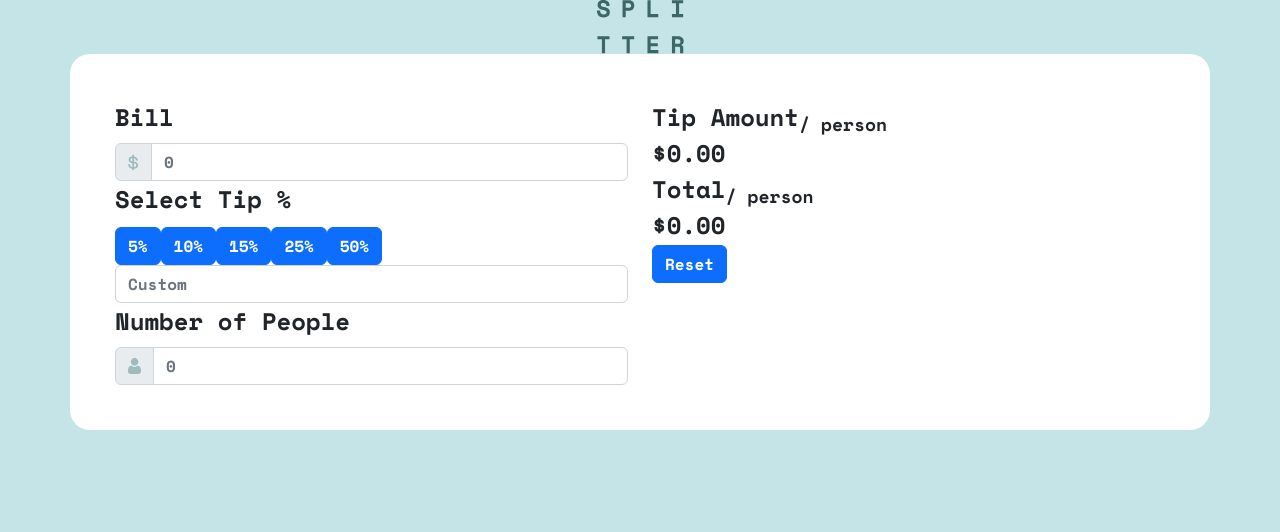
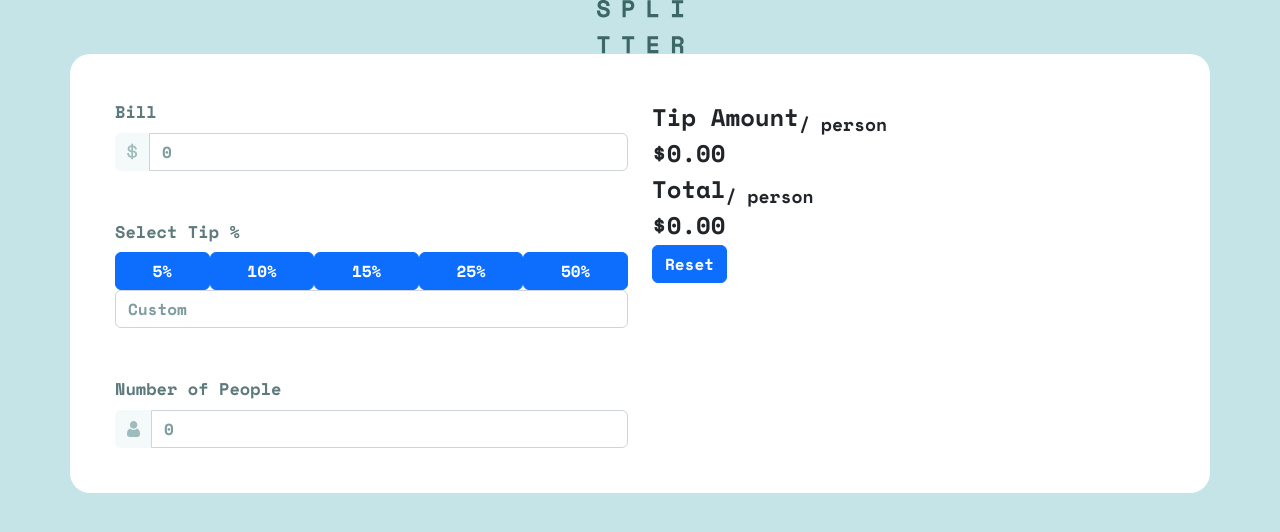
Before and after one commit to muksis/tip-calculator-app, a React (Create React App) app: page / in a window 1280 px wide. Shown: the top 532 px of the page. Built offline with nearby package versions, Linux system fonts and the light colour scheme.

Commit message:
Add calculator and tip selector css

```diff
--- a/src/components/Calculator.jsx
+++ b/src/components/Calculator.jsx
@@ -51,9 +51,9 @@ const Calculator = () => {
   };
 
   return (
-    <Container className='calculator'>
+    <Container fluid='sm' className='calculator'>
       <Row>
-        <Col>
+        <Col md className='mb-md-0 mb-5'>
           <Form.Label htmlFor='inputBill'>Bill</Form.Label>
           {/* Bill */}
           <InputGroup>
@@ -69,7 +69,7 @@ const Calculator = () => {
             />
           </InputGroup>
           {/* Tip */}
-          <Form.Label>Select Tip %</Form.Label>
+          <Form.Label className='mt-5'>Select Tip %</Form.Label>
           <TipSelector
             tipPercentage={tipPercentage}
             setTipPercentage={setTipPercentage}
--- a/src/components/TipSelector.jsx
+++ b/src/components/TipSelector.jsx
@@ -13,35 +13,44 @@ const TipSelector = ({ tipPercentage, setTipPercentage }) => {
   };
 
   return (
-    <div className='tipSelect'>
-      <Button onClick={() => setTipPercentage(5)} active={tipPercentage === 5}>
+    <div className='tipSelect d-flex flex-row flex-wrap mb-5'>
+      <Button
+        className='flex-fill'
+        onClick={() => setTipPercentage(5)}
+        active={tipPercentage === 5}
+      >
         5%
       </Button>
       <Button
+        className='flex-fill'
         onClick={() => setTipPercentage(10)}
         active={tipPercentage === 10}
       >
         10%
       </Button>
       <Button
+        className='flex-fill'
         onClick={() => setTipPercentage(15)}
         active={tipPercentage === 15}
       >
         15%
       </Button>
       <Button
+        className='flex-fill'
         onClick={() => setTipPercentage(25)}
         active={tipPercentage === 25}
       >
         25%
       </Button>
       <Button
+        className='flex-fill'
         onClick={() => setTipPercentage(50)}
         active={tipPercentage === 50}
       >
         50%
       </Button>
       <Form.Control
+        className='flex-fill'
         id='inputCustomTip'
         placeholder='Custom'
         autoComplete='off'
--- a/src/index.scss
+++ b/src/index.scss
@@ -31,5 +31,47 @@ body {
     background-color: $white;
     border-radius: 20px;
     padding: 45px;
+
+    ::placeholder {
+      // Chrome, Firefox, Opera, Safari 10.1+
+      color: $grayishCyan;
+      //Firefox
+      opacity: 1;
+    }
+    :-ms-input-placeholder {
+      // Internet Explorer 10-11
+      color: $grayishCyan;
+    }
+    ::-ms-input-placeholder {
+      // Microsoft Edge
+      color: $grayishCyan;
+    }
+
+    .form-label {
+      display: block;
+      color: $darkGrayishCyan;
+      font-size: 17px;
+    }
+
+    .input-group-text {
+      background-color: $veryLightGrayishCyan;
+      border: 0;
+    }
   }
 }
+
+@media only screen and (max-width: $mobileWidth) {
+  .app {
+    .calculator {
+      border-bottom-left-radius: 0;
+      border-bottom-right-radius: 0;
+
+      .tipSelect {
+        .btn,
+        input {
+          width: calc((100% - 40px) / 2) !important;
+        }
+      }
+    }
+  }
+}
```
